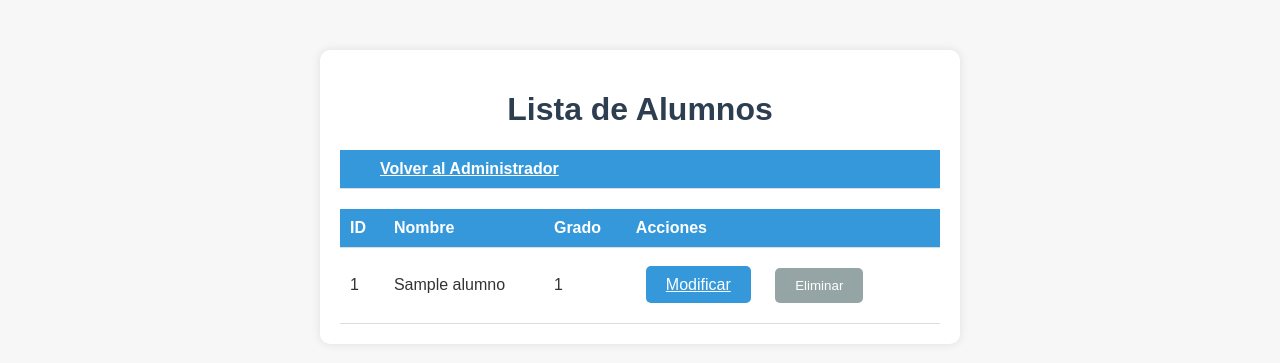
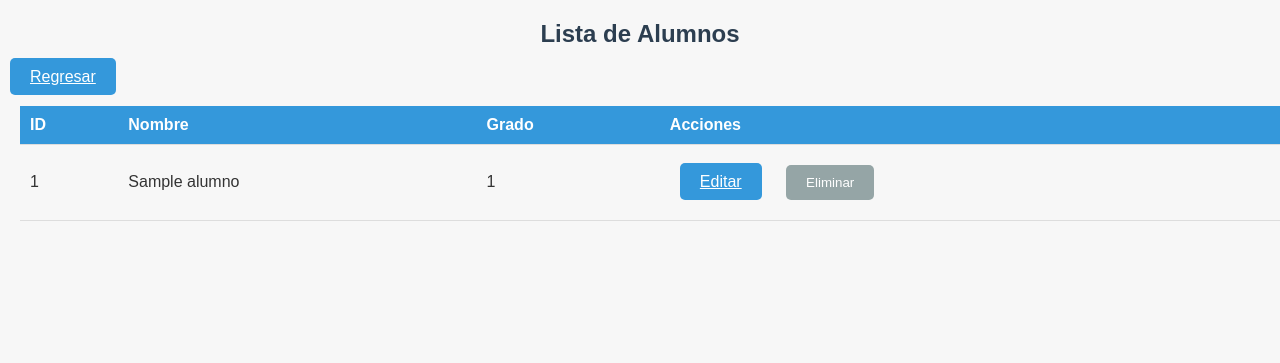
Before and after one commit to LuisPHernandez/ProyectoPOO2024, a Flask app: page /lista_alumnos in a window 1280 px wide. Shown: the part 55-418 px from the top of the page. Run offline with Flask 3, Linux system fonts and the light colour scheme; tables that the repository leaves empty hold one stand-in row (values such as "Sample post"); lists and menus that the app fills with data are empty.

Commit message:
Agregar botón de regresar

```diff
--- a/src/__init__.py
+++ b/src/__init__.py
@@ -165,8 +165,8 @@ def editar_materia(materiaid):
         form.nombre.data = materia.nombre
     return render_template('editar_materia.html', form=form)
 
-@app.route('/admin/modificar-alumno/<int:id>', methods=['GET', 'POST'])
-def modificar_alumno(id):
+@app.route('/admin/editar-alumno/<int:id>', methods=['GET', 'POST'])
+def editar_alumno(id):
     alumno = model.Alumno.query.get_or_404(id)
 
     if request.method == 'POST':
@@ -179,7 +179,7 @@ def modificar_alumno(id):
         db.session.commit()
         return redirect(url_for('ver_alumnos'))
 
-    return render_template('modificar_alumno.html', alumno=alumno)
+    return render_template('editar_alumno.html', alumno=alumno)
 
 @app.route('/eliminar_alumno/<int:id>', methods=['POST'])
 def eliminar_alumno(id):
--- a/src/static/css/base.css
+++ b/src/static/css/base.css
@@ -10,7 +10,8 @@ h1, h2 {
     text-align: center;
 }
 
-.home-contenedor, .login-contenedor, .user-edit-contenedor, .lista-user-contenedor, .admin-contenedor, .materia-edit-contenedor, .lista-materia-contenedor {
+.home-contenedor, .login-contenedor, .user-edit-contenedor, .lista-user-contenedor, .admin-contenedor, .materia-edit-contenedor,
+.lista-materia-contenedor .lista-alumnos-contenedor {
     margin: 50px auto;
     max-width: 600px;
     padding: 20px;
@@ -63,10 +64,10 @@ h1, h2 {
 }
 
 /* Tablas */
-.tabla-users, .tabla-materias {
+.tabla-users, .tabla-materias, .tabla-alumnos {
     width: 100%;
     border-collapse: collapse;
-    margin-top: 20px;
+    margin: 20px 20px;
 }
 
 .tabla-users th, .tabla-users td, .tabla-materias th, .tabla-materias td {
--- a/src/templates/lista_alumnos.html
+++ b/src/templates/lista_alumnos.html
@@ -2,23 +2,12 @@
 
 {% block head %}
 <title>Lista de Alumnos</title>
-<link rel="stylesheet" href="{{ url_for('static', filename='base.css') }}">
 {% endblock %}
 
 {% block body %}
-<div class="lista-user-contenedor">
-    <h1>Lista de Alumnos</h1>
-
-    <table class="tabla-users">
-        <thead>
-            <tr>
-                <th>
-                    <a href="{{ url_for('admin') }}" class="btn-primario">Volver al Administrador</a>
-                </th>
-            </tr>
-        </thead>
-    </table>
-
+<div class="lista-alumnos-contenedor">
+    <h2>Lista de Alumnos</h1>
+    <a href="{{ url_for('admin')}}" class="btn-primario">Regresar</a>
     <table class="tabla-users">
         <thead>
             <tr>
@@ -35,7 +24,7 @@
                 <td>{{ alumno.nombre }}</td>
                 <td>{{ alumno.grado }}</td>
                 <td>
-                    <a href="{{ url_for('modificar_alumno', id=alumno.id) }}" class="btn-primario">Modificar</a>
+                    <a href="{{ url_for('editar_alumno', id=alumno.id) }}" class="btn-primario">Editar</a>
                     <form action="{{ url_for('eliminar_alumno', id=alumno.id) }}" method="POST" style="display:inline;">
                         <button type="submit" class="btn-secundario">Eliminar</button>
                     </form>
--- a/src/templates/lista_materia.html
+++ b/src/templates/lista_materia.html
@@ -7,6 +7,7 @@
 {% block body %}
 <div class="lista-materia-contenedor">
     <h2>Lista de Materias</h2>
+    <a href="{{ url_for('admin')}}" class="btn-primario">Regresar</a>
     <a href="{{ url_for('editar_materia', materiaid = 0)}}" class="btn-primario">Agregar Materia</a>
     <table class="tabla-materias">
         <thead>
--- a/src/templates/user_list.html
+++ b/src/templates/user_list.html
@@ -7,6 +7,7 @@
 {% block body %}
 <div class="lista-user-contenedor">
     <h2>Usuarios Registrados</h2>
+    <a href="{{ url_for('admin')}}" class="btn-primario">Regresar</a>
     <a href="{{ url_for('user_edit', userid=0) }}" class="btn-primario">Agregar Usuario</a>
     <table class="tabla-users">
         <thead>
```
Also changed, not shown: src/templates/editar_alumno.html (renamed from src/templates/modificar_alumno.html).
